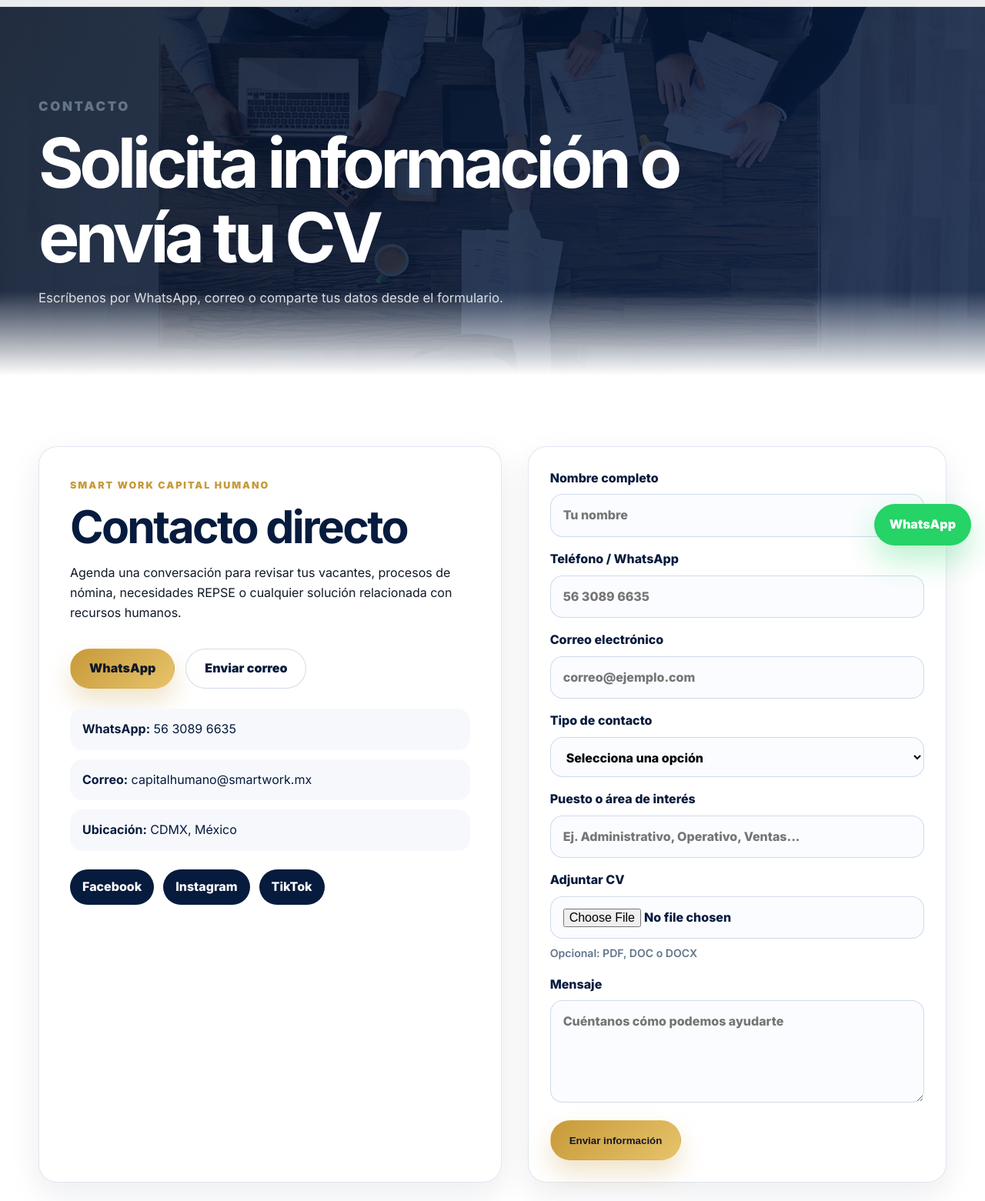
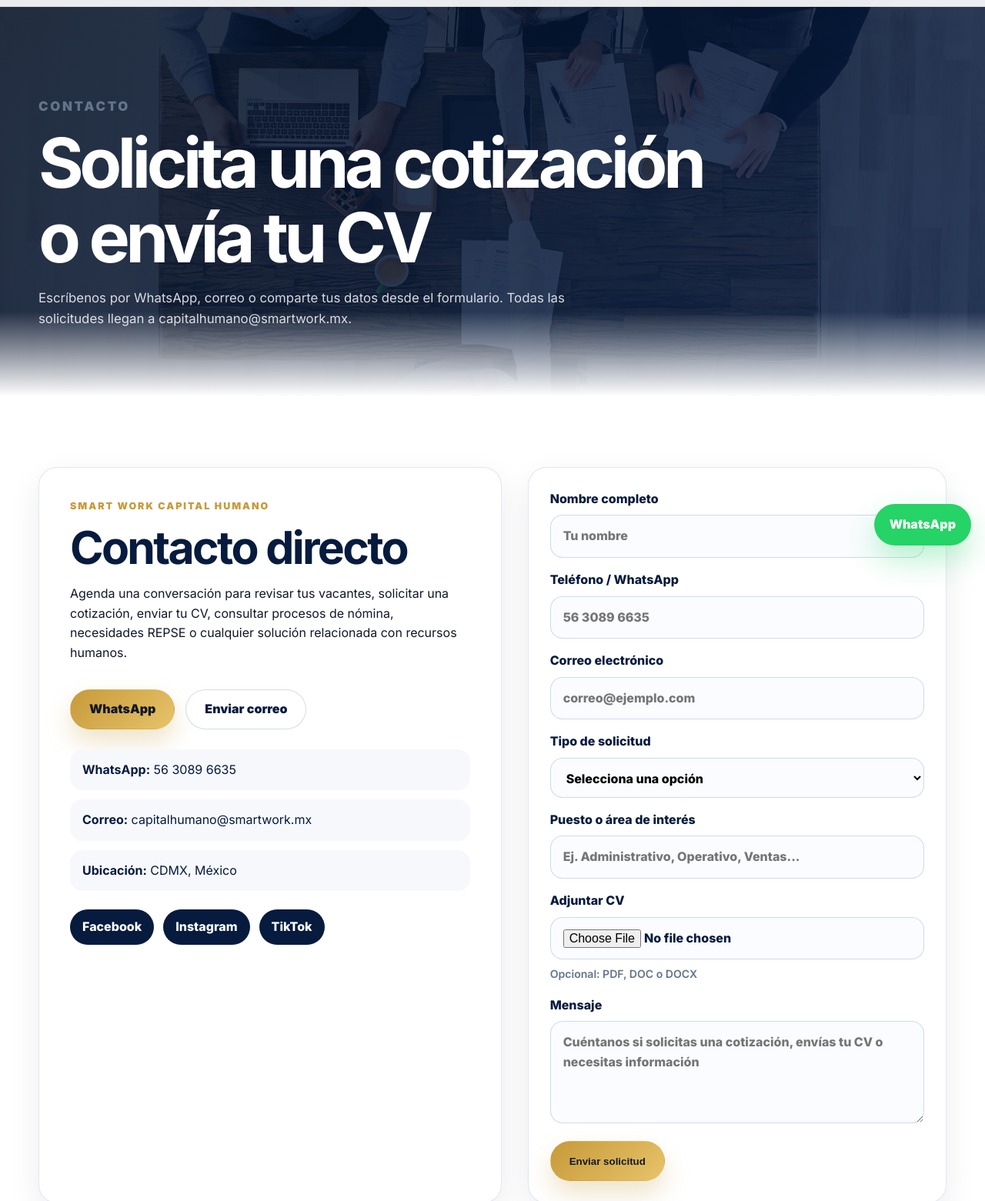
Before and after one commit to UlisesRp/SmartWork, a plain HTML site: page contacto.html in a window 1280 px wide. Shown: the part 73-1634 px from the top of the page at 77% size. Drawn offline with Linux system fonts and the light colour scheme.

Commit message:
Ajustes finales smart work

```diff
--- a/app.js
+++ b/app.js
@@ -1,4 +1,4 @@
-const WHATSAPP_NUMBER = "5215630896635"; // Reemplaza por el WhatsApp real del cliente.
+const WHATSAPP_NUMBER = "525630896635"; // Reemplaza por el WhatsApp real del cliente.
 const WHATSAPP_MESSAGE = "Hola, quiero información sobre los servicios de Smart Work Capital Humano.";
 
 const navToggle = document.querySelector("#navToggle");
--- a/contacto.html
+++ b/contacto.html
@@ -34,8 +34,8 @@
 <header class="page-banner contact-banner">
   <div class="container reveal">
     <p class="eyebrow">Contacto</p>
-    <h1>Solicita información o envía tu CV</h1>
-    <p>Escríbenos por WhatsApp, correo o comparte tus datos desde el formulario.</p>
+    <h1>Solicita una cotización o envía tu CV</h1>
+    <p>Escríbenos por WhatsApp, correo o comparte tus datos desde el formulario. Todas las solicitudes llegan a capitalhumano@smartwork.mx.</p>
   </div>
 </header>
 
@@ -46,7 +46,7 @@
         <p class="eyebrow">Smart Work Capital Humano</p>
         <h2>Contacto directo</h2>
         <p>
-          Agenda una conversación para revisar tus vacantes, procesos de nómina, necesidades REPSE
+          Agenda una conversación para revisar tus vacantes, solicitar una cotización, enviar tu CV, consultar procesos de nómina, necesidades REPSE
           o cualquier solución relacionada con recursos humanos.
         </p>
 
@@ -69,7 +69,7 @@
       </div>
 
       <form class="cv-form reveal" id="cvForm" action="https://formsubmit.co/capitalhumano@smartwork.mx" method="POST" enctype="multipart/form-data">
-        <input type="hidden" name="_subject" value="Nuevo contacto / CV recibido desde Smart Work Capital Humano" />
+        <input type="hidden" name="_subject" value="Nuevo CV o solicitud de cotización desde Smart Work Capital Humano" />
         <input type="hidden" name="_captcha" value="false" />
         <input type="hidden" name="_template" value="table" />
 
@@ -89,11 +89,12 @@
         </label>
 
         <label>
-          Tipo de contacto
-          <select name="Tipo de contacto" required>
+          Tipo de solicitud
+          <select name="Tipo de solicitud" required>
             <option value="">Selecciona una opción</option>
+            <option value="Solicitud de cotización">Solicitud de cotización</option>
+            <option value="Candidato / Bolsa de empleo">Candidato / Bolsa de empleo</option>
             <option value="Empresa interesada en servicios">Empresa interesada en servicios</option>
-            <option value="Candidato / Bolsa de empleo">Candidato / Bolsa de empleo</option>
           </select>
         </label>
 
@@ -110,10 +111,10 @@
 
         <label>
           Mensaje
-          <textarea name="Mensaje" rows="4" placeholder="Cuéntanos cómo podemos ayudarte"></textarea>
+          <textarea name="Mensaje" rows="4" placeholder="Cuéntanos si solicitas una cotización, envías tu CV o necesitas información"></textarea>
         </label>
 
-        <button class="btn btn-primary" type="submit">Enviar información</button>
+        <button class="btn btn-primary" type="submit">Enviar solicitud</button>
       </form>
     </div>
   </section>
```
Also changed, not shown: bolsa-empleo.html (+1 -1 lines), README.txt.
